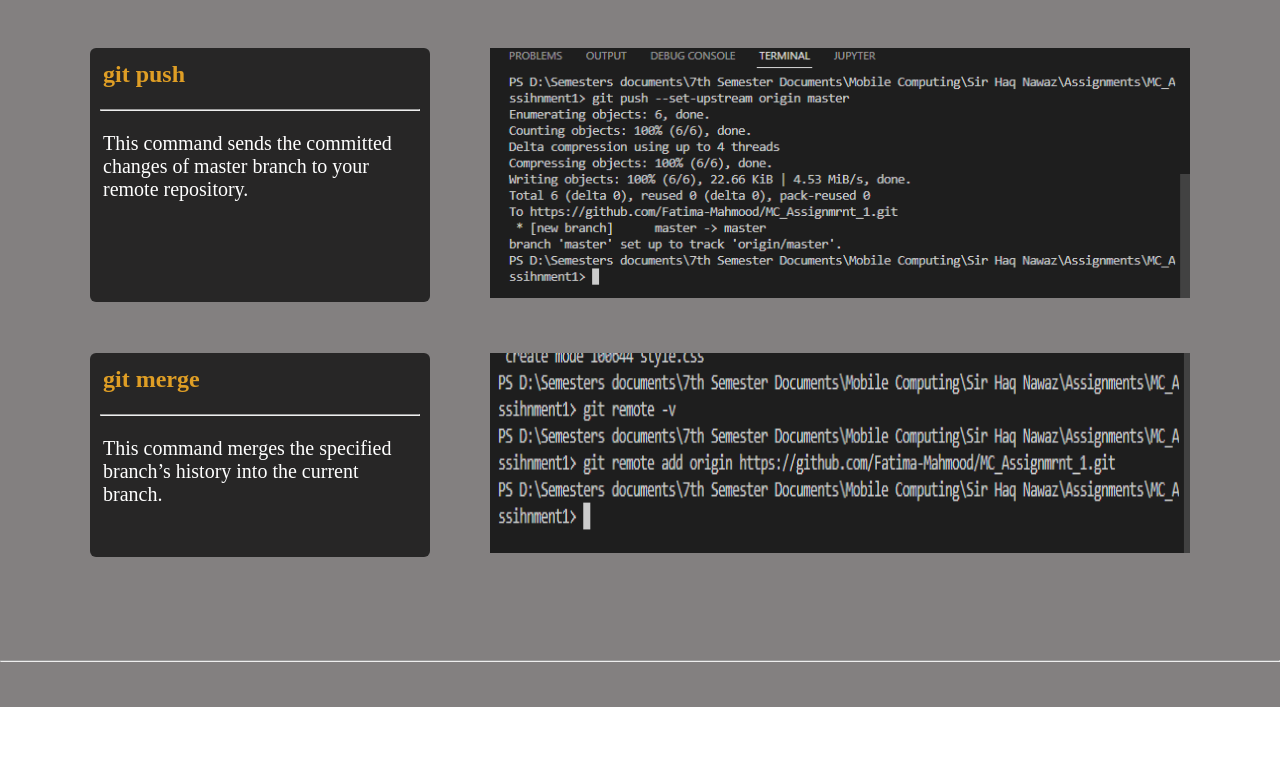
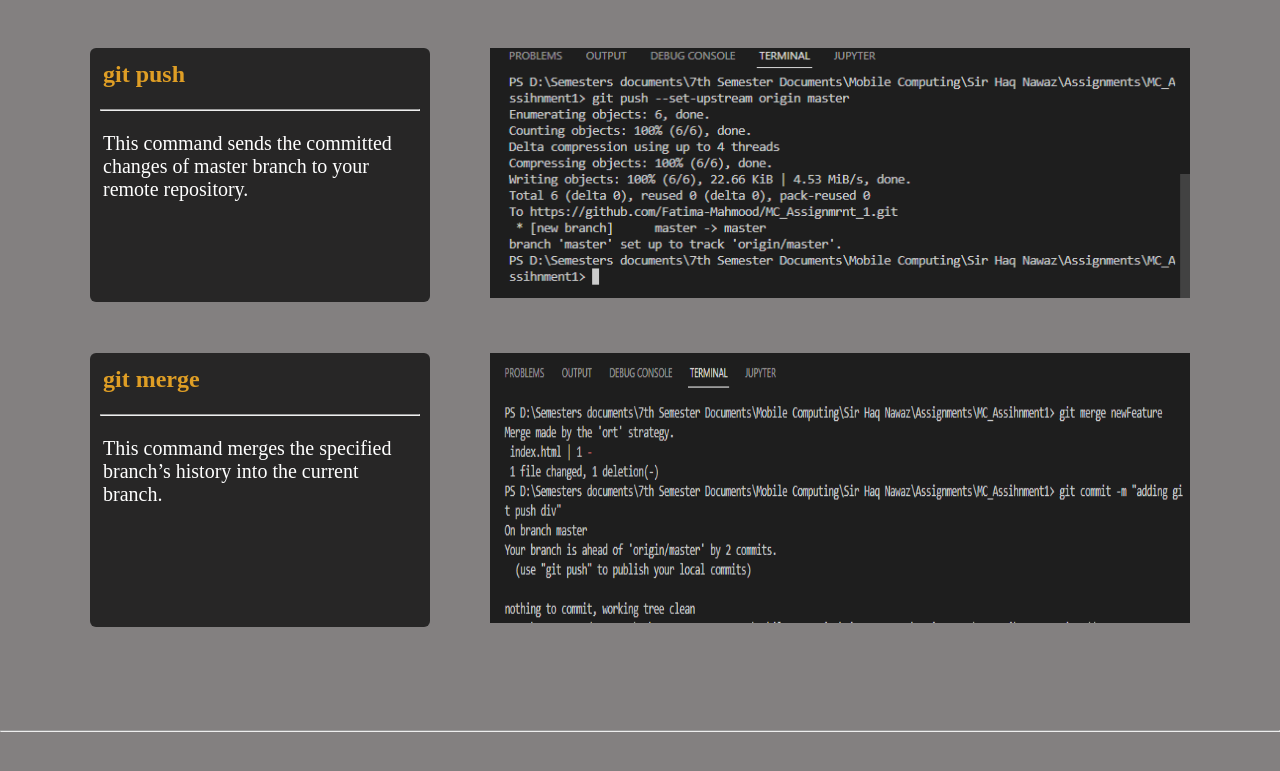
Before and after one commit to Fatima-Mahmood/MC_Assignment_1, a plain HTML site: page index.html in a window 1280 px wide. Shown: the part 3122-3893 px from the top of the page. Before the commit the page ends 3829 px from the top, so only its background shows below. Drawn offline with Linux system fonts and the light colour scheme.

```diff
--- a/index.html
+++ b/index.html
@@ -169,7 +169,7 @@
             </div>
 
             <div class="menu2">
-                <img src="5.png" width="700" height="200">
+                <img src="13.png" width="700" height="270">
             </div>
         </div>
     </section>
```
Also changed, not shown: 12.PNG (added), 13.PNG (added).
